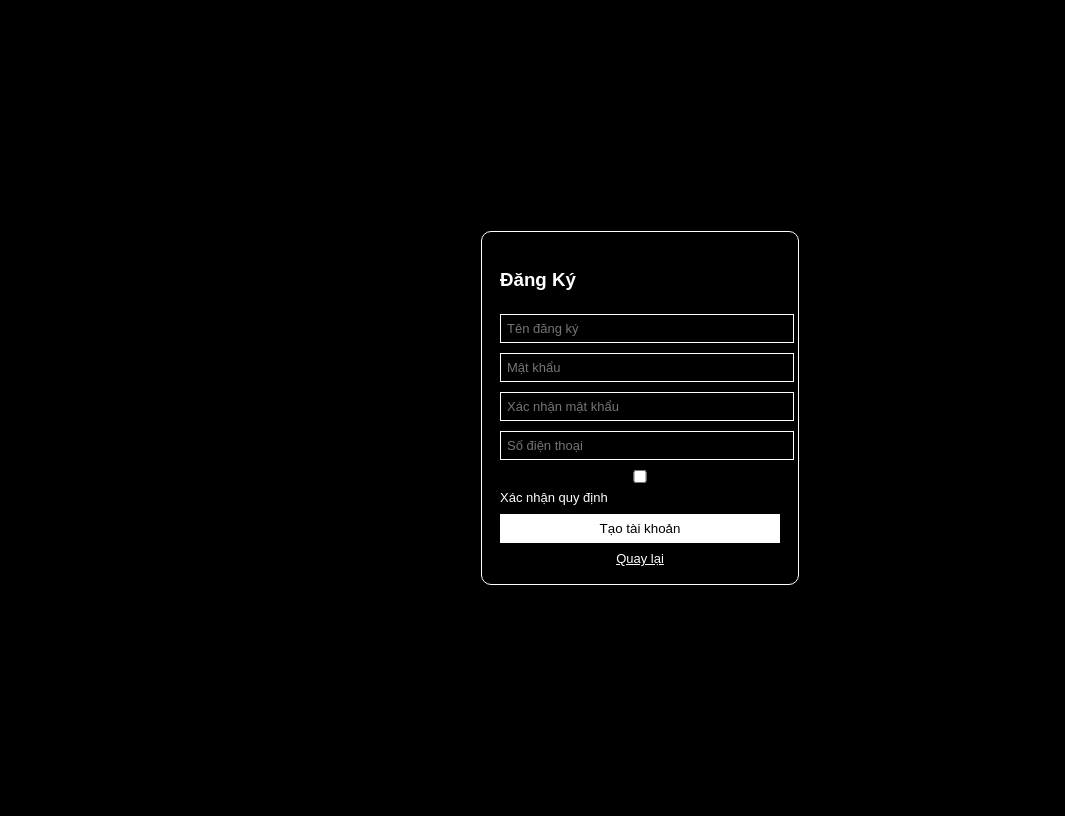
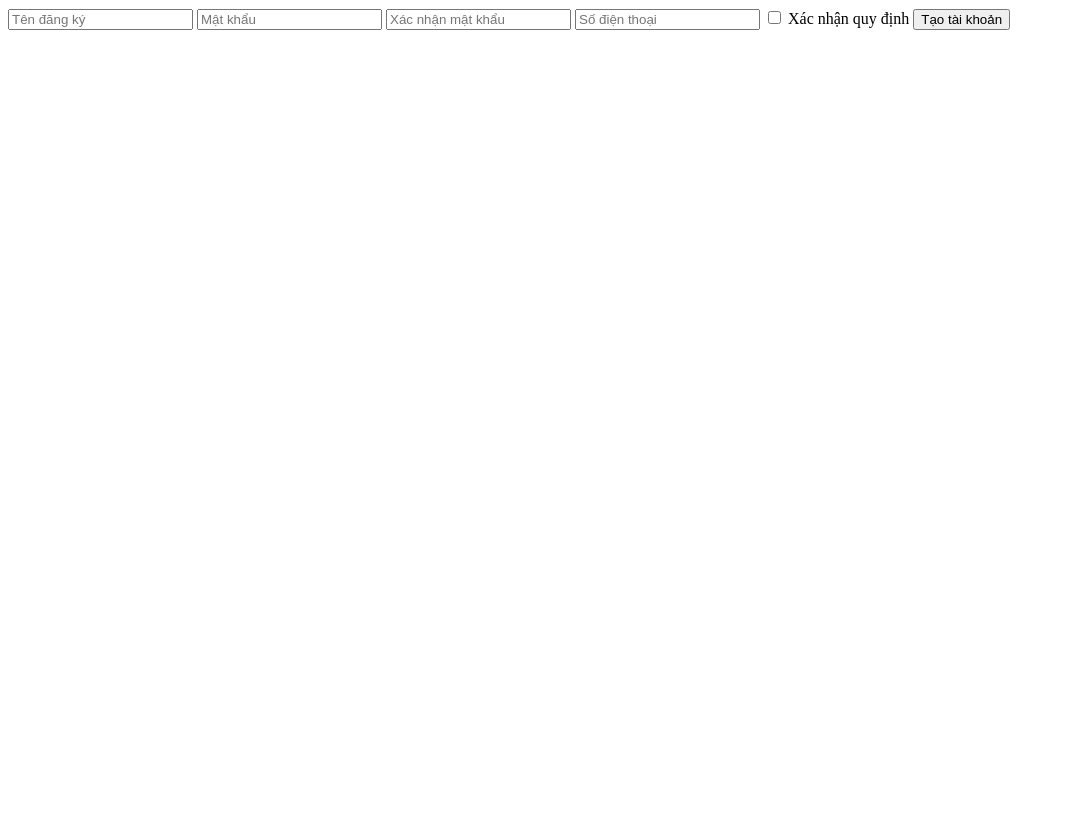
Before and after one commit to BluxBlX/BluxBlX, a Flask app: page /register in a window 1280 px wide. Shown: the whole page, without its empty margins (0-1065 px from the left). After the commit the page ends 30 px from the top, so only its background shows below. Run offline with Flask 3, Linux system fonts and the light colour scheme.

Commit message:
Update register.html
.

```diff
--- a/templates/templates/register.html
+++ b/templates/templates/register.html
@@ -1,71 +1,9 @@
-<!DOCTYPE html>
-<html>
-<head>
-    <title>Đăng Ký</title>
-    <style>
-        body {
-            background: black;
-            color: white;
-            font-family: Arial;
-            display: flex;
-            justify-content: center;
-            align-items: center;
-            height: 100vh;
-        }
+<form method="post">
 
-        .box {
-            width: 280px; /* nhỏ gọn hơn */
-            padding: 18px;
-            border: 1px solid white;
-            border-radius: 10px;
-        }
-
-        input {
-            width: 100%;
-            padding: 6px;
-            margin: 5px 0;
-            background: black;
-            color: white;
-            border: 1px solid white;
-            font-size: 13px;
-        }
-
-        .error {
-            color: red;
-            font-size: 12px;
-            margin-top: -3px;
-            margin-bottom: 5px;
-        }
-
-        button {
-            width: 100%;
-            padding: 7px;
-            background: white;
-            color: black;
-            border: none;
-            cursor: pointer;
-            margin-top: 8px;
-        }
-
-        label {
-            font-size: 13px;
-        }
-
-        a {
-            color: white;
-            display: block;
-            margin-top: 8px;
-            text-align: center;
-            font-size: 13px;
-        }
-    </style>
-</head>
-<body>
-
-<div class="box">
-    <h3>Đăng Ký</h3>
-    <form method="post">
 <input type="text" name="username" placeholder="Tên đăng ký" required>
+{% if error_user %}
+<div class="error">{{ error_user }}</div>
+{% endif %}
 
 <input type="password" name="password" placeholder="Mật khẩu" required>
 
@@ -84,10 +22,5 @@
 {% endif %}
 
 <button type="submit">Tạo tài khoản</button>
+
 </form>
-
-    <a href="/">Quay lại</a>
-</div>
-
-</body>
-</html>
```
Lines whose indentation alone changed are shown as unchanged.
